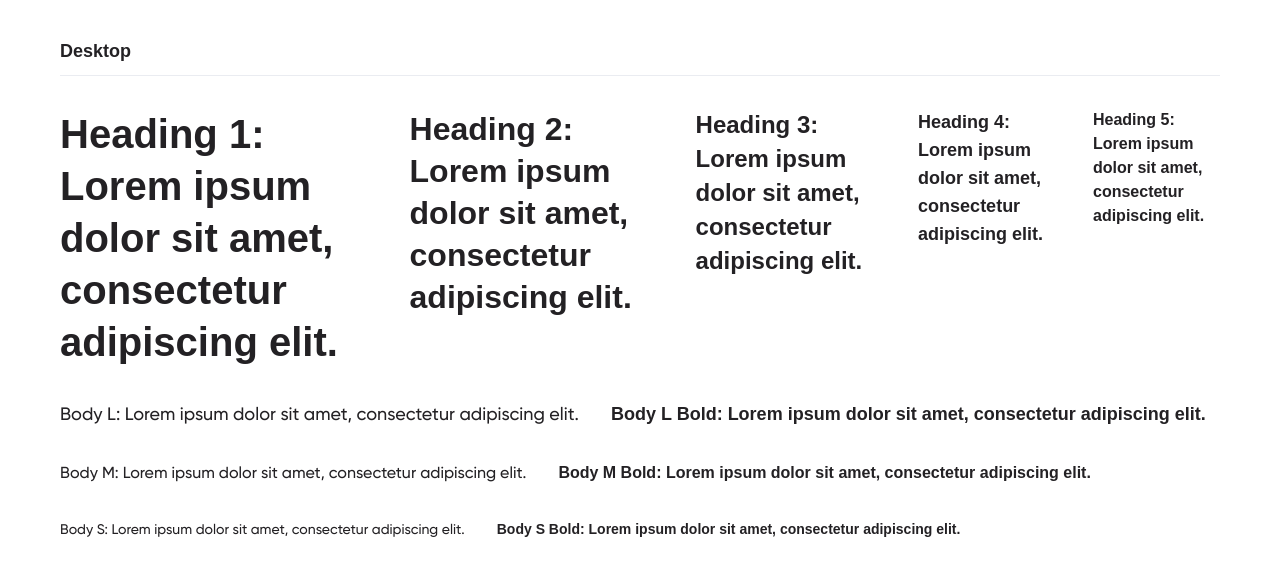
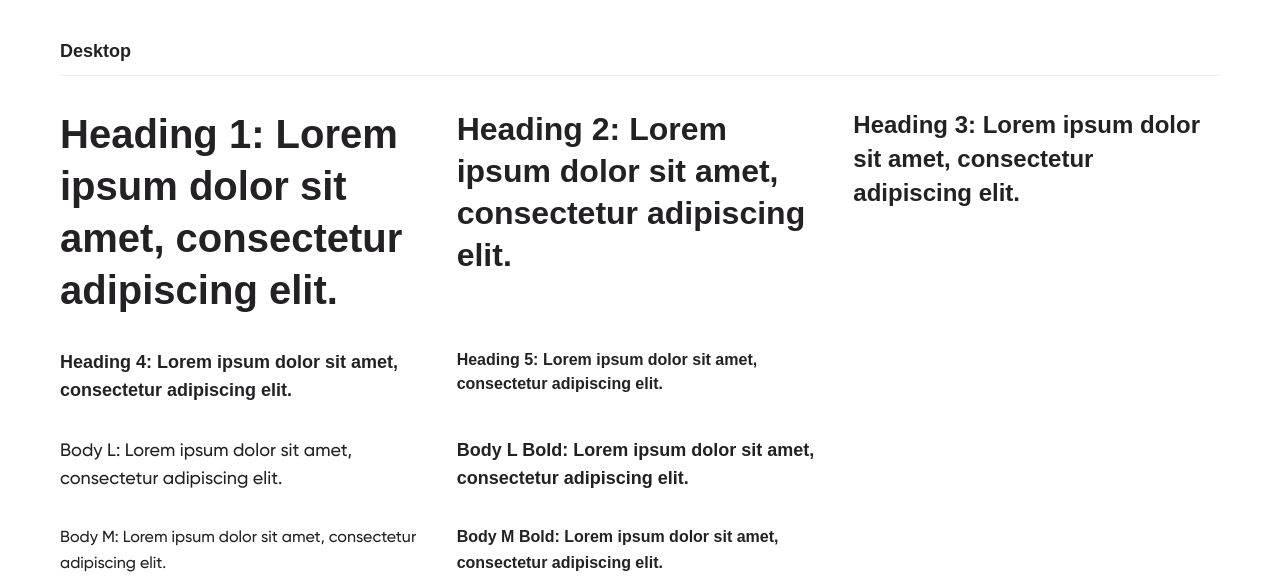
Before and after one commit to muravevnv/surficat-uikit, a plain HTML site: page text.html in a window 1280 px wide. Shown: the part 141-720 px from the top of the page. Drawn offline with Linux system fonts and the light colour scheme; files whose address does not match are found by name; a web font is replaced by a local one.

Commit message:
bugfix layout

```diff
--- a/css/config/_base.scss
+++ b/css/config/_base.scss
@@ -85,8 +85,13 @@ main {
     display: flex;
     align-items: flex-start;
     gap: 32px;
+    flex-wrap: wrap;
 
     > div {
+      width: calc(33.3333% - 22px);
+    }
+
+    > h1,h2,h3,h4,h5,p {
       width: calc(33.3333% - 22px);
     }
 
```
Also changed, not shown: css/main.css, 1 other file.
